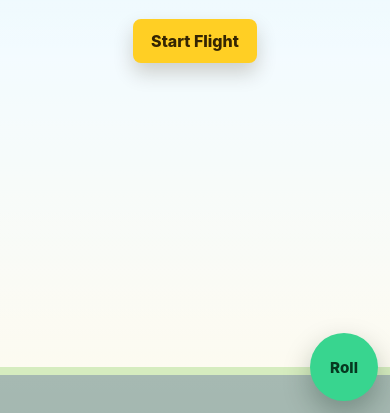
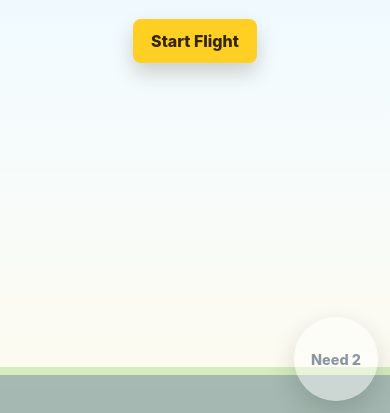
Before and after one commit to BadAnt82/isaac-demo, a website built with Vite: page index.html in a window 390 px wide. Shown: the part 431-844 px from the top of the page. Built offline with nearby package versions, Linux system fonts and the light colour scheme.

Commit message:
Make roll spend score points

```diff
--- a/src/main.ts
+++ b/src/main.ts
@@ -84,7 +84,6 @@ let obstacles: Obstacle[] = [];
 let bubbles: Bubble[] = [];
 let compactPlayfield = false;
 let rollTimer = 0;
-let rollPipeCharge = 3;
 
 const mobileBreakpoint = 700;
 const obstacleWidth = 96;
@@ -94,7 +93,7 @@ const bubbleEvery = 1.08;
 const bubbleSpeed = 320;
 const groundHeight = 46;
 const rollDuration = 0.72;
-const rollRechargePipes = 3;
+const rollPointCost = 2;
 
 function clamp(value: number, min: number, max: number) {
   return Math.max(min, Math.min(max, value));
@@ -193,9 +192,9 @@ function addScore(points: number) {
 }
 
 function updateRollButton() {
-  const ready = state !== "ended" && rollPipeCharge >= rollRechargePipes && rollTimer <= 0;
+  const ready = state === "running" && score >= rollPointCost && rollTimer <= 0;
   rollButton.disabled = !ready;
-  rollButton.textContent = ready ? "Roll" : `${Math.min(rollPipeCharge, rollRechargePipes)}/${rollRechargePipes}`;
+  rollButton.textContent = ready ? "Roll -2" : `Need ${rollPointCost}`;
 }
 
 function reset(nextState: GameState) {
@@ -205,7 +204,6 @@ function reset(nextState: GameState) {
   spawnTimer = 0.45;
   bubbleTimer = compactPlayfield ? 1.45 : 1;
   rollTimer = 0;
-  rollPipeCharge = rollRechargePipes;
   plane.y = height * 0.48;
   plane.velocity = 0;
   plane.rotation = 0;
@@ -501,17 +499,12 @@ function fireBubble() {
 }
 
 function roll() {
-  if (state === "ready") {
-    reset("running");
-    overlay.hidden = true;
-  }
-
-  if (state !== "running" || rollPipeCharge < rollRechargePipes || rollTimer > 0) {
+  if (state !== "running" || score < rollPointCost || rollTimer > 0) {
     return;
   }
 
   rollTimer = rollDuration;
-  rollPipeCharge = 0;
+  addScore(-rollPointCost);
   updateRollButton();
 }
 
@@ -645,7 +638,6 @@ function update(dt: number) {
     obstacle.x -= getObstacleSpeed() * dt;
     if (!obstacle.scored && obstacle.x + width < plane.x) {
       obstacle.scored = true;
-      rollPipeCharge = Math.min(rollRechargePipes, rollPipeCharge + 1);
       addScore(1);
       updateRollButton();
     }
--- a/src/styles.css
+++ b/src/styles.css
@@ -105,7 +105,7 @@ button:focus-visible {
 
 .gameplay-controls {
   position: absolute;
-  z-index: 3;
+  z-index: 6;
   right: max(16px, env(safe-area-inset-right));
   bottom: max(18px, env(safe-area-inset-bottom));
   pointer-events: auto;
@@ -144,9 +144,9 @@ button:focus-visible {
 }
 
 #roll {
-  width: 82px;
-  height: 82px;
-  min-height: 82px;
+  width: 92px;
+  height: 92px;
+  min-height: 92px;
   border-radius: 50%;
   background: #38d58f;
   color: #063820;
@@ -256,10 +256,10 @@ body.fullscreen-fallback-active {
   }
 
   #roll {
-    width: 68px;
-    height: 68px;
-    min-height: 68px;
-    font-size: 0.95rem;
+    width: 84px;
+    height: 84px;
+    min-height: 84px;
+    font-size: 0.9rem;
   }
 }
 
```
